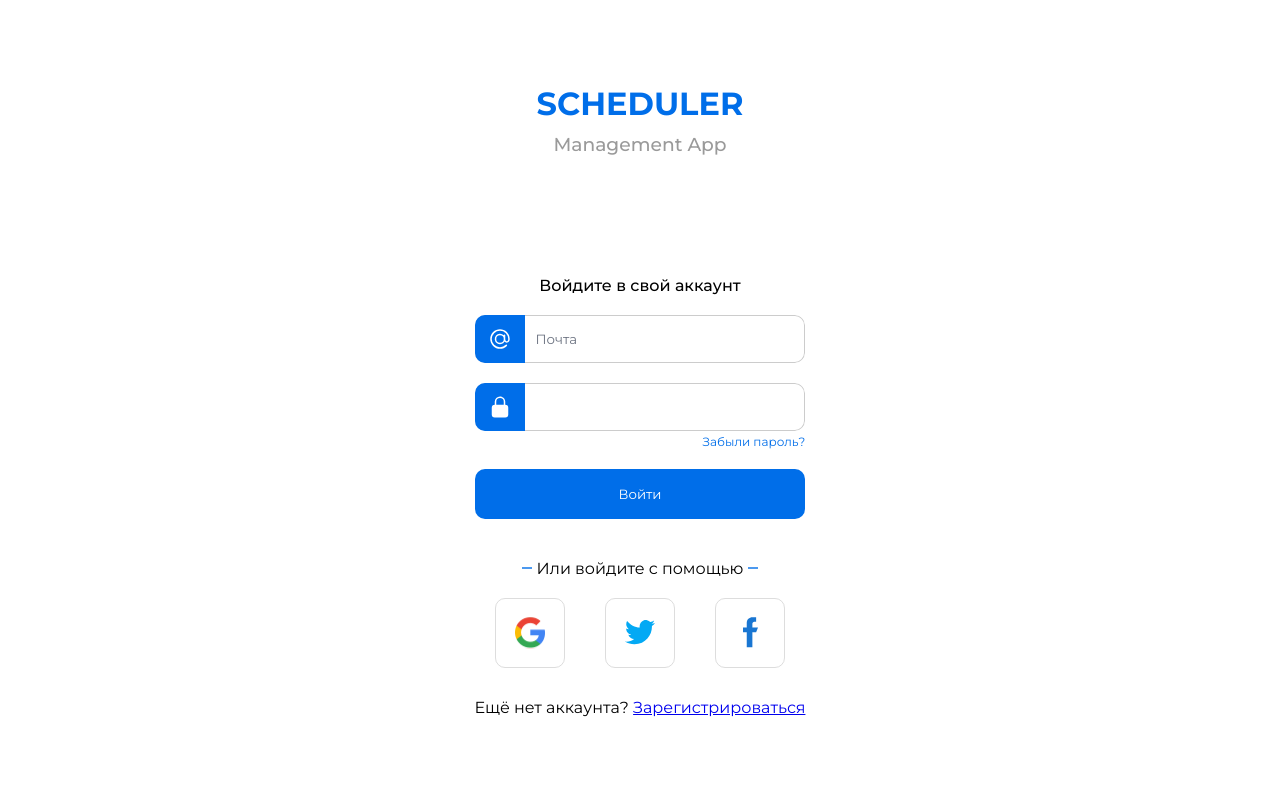
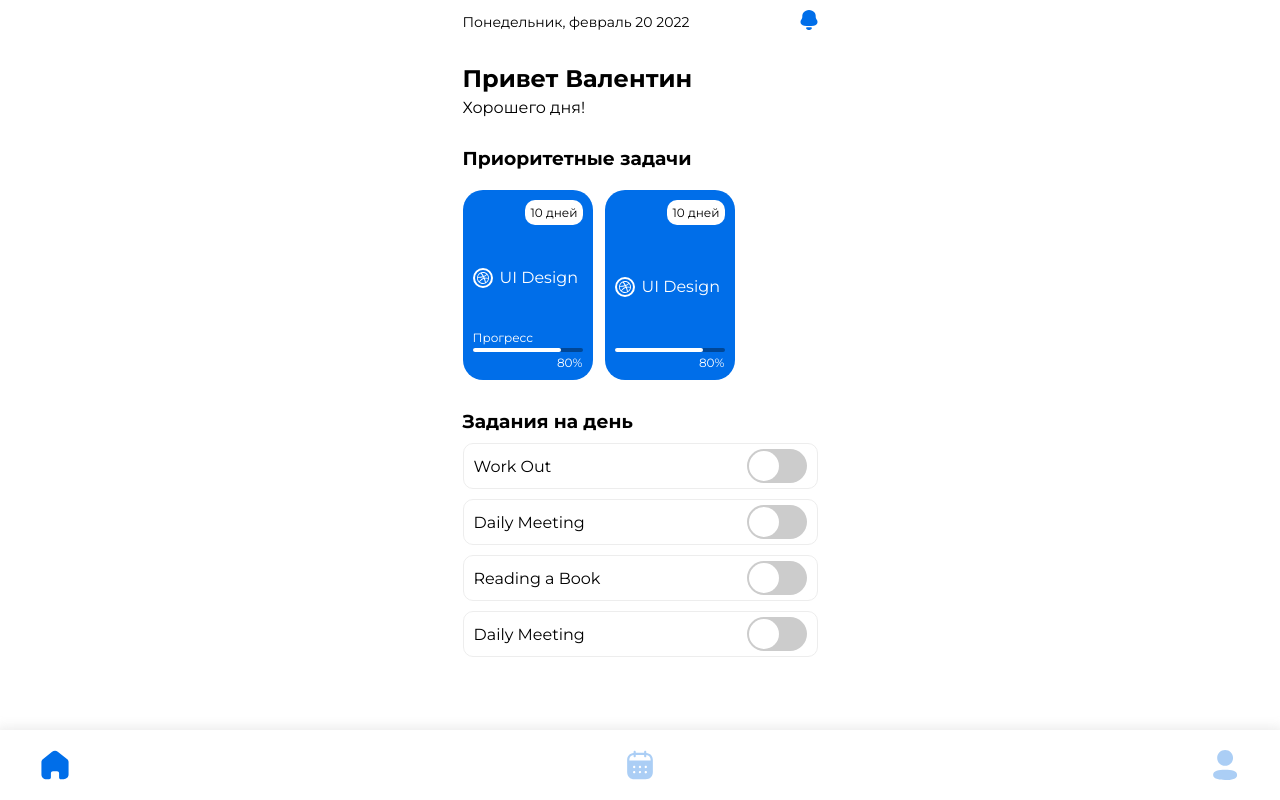
Before and after one commit to walentyao/scheduler, a Vue app: page / in a window 1280 px wide. Before the commit this address led to /login. Built offline with nearby package versions, Linux system fonts and the light colour scheme.

Commit message:
micro refactoring

```diff
--- a/src/app/providers/router/index.ts
+++ b/src/app/providers/router/index.ts
@@ -24,6 +24,9 @@ const router = createRouter({
           path: '/',
           name: 'dashboard',
           component: DashboardPage,
+          meta: {
+            navigation: true,
+          },
         },
         {
           path: '/detail',
--- a/src/app/providers/stores/auth.store.ts
+++ b/src/app/providers/stores/auth.store.ts
@@ -2,7 +2,7 @@ import { defineStore } from 'pinia';
 import { ref } from 'vue';
 
 export const useAuthStore = defineStore('auth', () => {
-  const isAuth = ref<boolean>(false);
+  const isAuth = ref<boolean>(true);
 
   return { isAuth };
 });
--- a/src/shared/layouts/AppLayout.vue
+++ b/src/shared/layouts/AppLayout.vue
@@ -1,4 +1,8 @@
-<script setup lang="ts"></script>
+<script setup lang="ts">
+import { useRoute } from 'vue-router';
+
+const route = useRoute();
+</script>
 
 <template>
   <div class="app-layout">
@@ -9,9 +13,14 @@
         </Transition>
       </RouterView>
     </div>
-    <div class="app-layout__navigation">
-      <RouterView name="navigation" />
-    </div>
+    <Transition name="slide-fade-nav">
+      <div
+        class="app-layout__navigation"
+        v-if="route.meta.navigation"
+      >
+        <RouterView name="navigation" />
+      </div>
+    </Transition>
   </div>
 </template>
 
@@ -38,11 +47,11 @@
 }
 
 .slide-fade-enter-active {
-  transition: all 0.3s ease-out;
+  transition: all 0.3s ease-in;
 }
 
 .slide-fade-leave-active {
-  transition: all 0.8s cubic-bezier(1, 0.5, 0.8, 1);
+  transition: all 0.3s ease-out;
 }
 
 .slide-fade-enter-from,
@@ -50,4 +59,18 @@
   transform: translateX(20px);
   opacity: 0;
 }
+
+.slide-fade-nav-enter-active {
+  transition: all 0.3s ease-in;
+}
+
+.slide-fade-nav-leave-active {
+  transition: all 0.3s ease-out;
+}
+
+.slide-fade-nav-enter-from,
+.slide-fade-nav-leave-to {
+  transform: translateY(20px);
+  opacity: 0;
+}
 </style>
```
